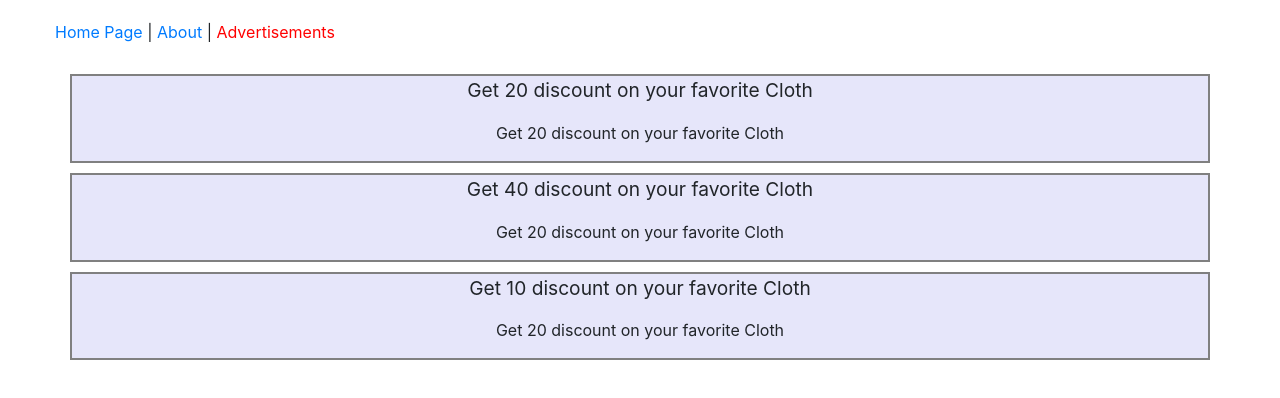
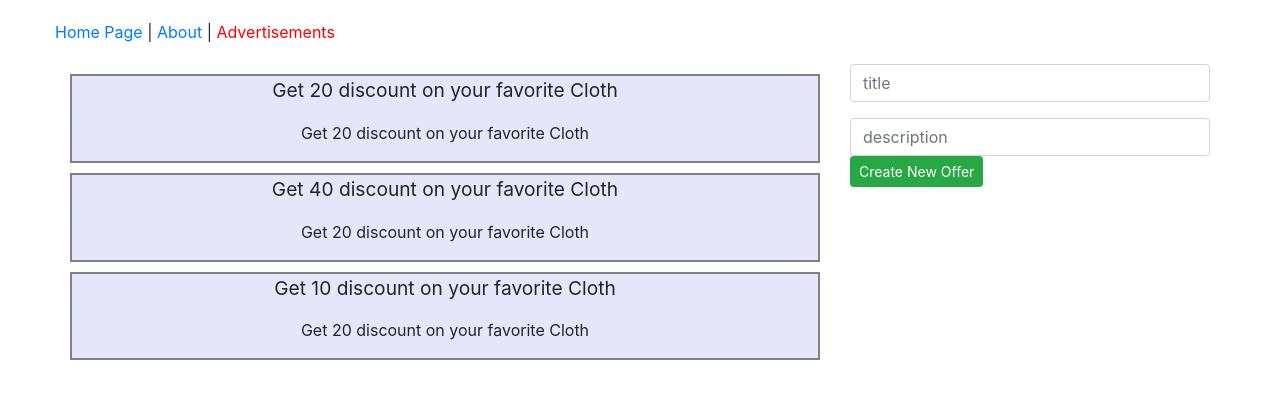
Before and after one commit to engr-hasanuzzaman/charbd, a React app: page /advertisements in a window 1280 px wide. Shown: the top 398 px of the page. Built offline with nearby package versions, Linux system fonts and the light colour scheme.

Commit message:
Create simple form that will create new offer

```diff
--- a/src/components/advertisement/AdvertisementPage.js
+++ b/src/components/advertisement/AdvertisementPage.js
@@ -15,15 +15,53 @@ class AdvertisementPage extends React.Component {
         { title: 'Get 10 discount on your favorite Cloth',
           description: 'Get 20 discount on your favorite Cloth', price: '3500 BDT'
         }
-      ]
+      ],
+      ad: { title: '', description: '' }
     }
+
+    this.createNewOffer = this.createNewOffer.bind(this);
+    this.handleDescriptionChange = this.handleDescriptionChange.bind(this);
+    this.handleTitleChange = this.handleTitleChange.bind(this);
   }
+
+  createNewOffer(){
+    console.log('new offer create' + this)
+  }
+
+  handleTitleChange(e){
+    console.log('new value is ' + e.target.value);
+    this.setState((state, e) => (state.ad.title = e.target.value))
+  }
+
+  handleDescriptionChange(e){
+    console.log('new value is ' + e.target.value);
+    this.setState((state, e) => (state.ad.description = e.target.value))
+  }
+
   render(){
     return(
       <div className="container-fluid">
-        {this.state.ads.map((ad) => (
-          <AdvertisementComponent key={ad.title} title={ad.title} description={ad.description}/>
-          ))}
+        <div className="row">
+          <div className="col-8">
+            {this.state.ads.map((ad) => (
+              <AdvertisementComponent key={ad.title} title={ad.title} description={ad.description}/>
+            ))}
+          </div>
+          <div className="col-4">
+            <form action="#">
+              <div className="form-group">
+                <input type="text" className="form-control" placeholder="title" value={this.state.ad.title} onChange={this.handleTitleChange}/>
+              </div>
+              <div className="form-group"></div>
+                <input type="text" className="form-control" placeholder="description" value={this.state.ad.description} onChange={this.handleDescriptionChange}/>
+              <div className="form-group">
+                <button className="btn btn-sm btn-success" type="submit" onClick={this.createNewOffer}>
+                  Create New Offer
+                </button>
+              </div>
+            </form>
+          </div>
+        </div>
       </div>
     );
   }
```
